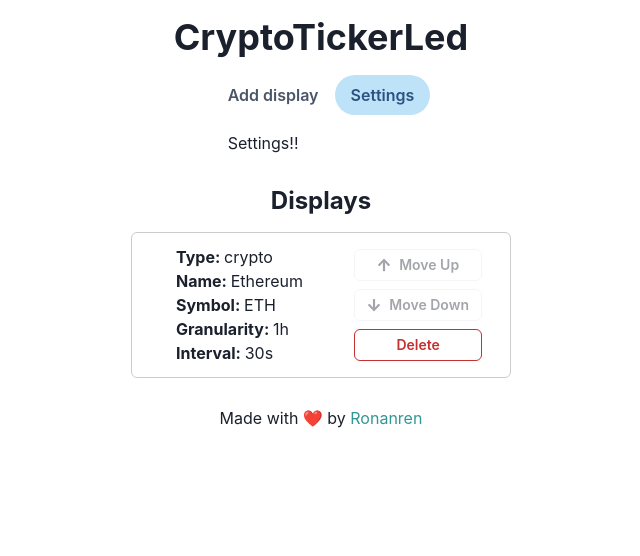
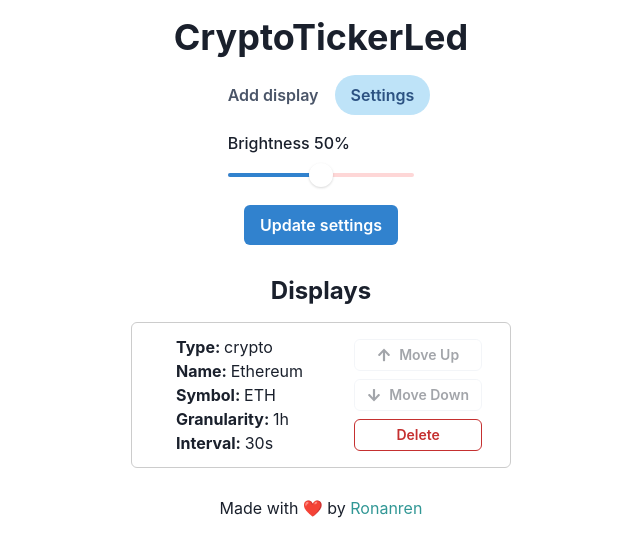
Before and after one commit to ronanren/CryptoTickerLed, a React (Create React App) app in the folder project/app/: page / in a window 1280 px wide. Both pictures are taken after a click on the tab "Settings". Shown: the top 556 px of the page, without its empty margins (319-959 px from the left). Built offline with nearby package versions, Linux system fonts and the light colour scheme; no server answers.

Commit message:
add settings on webapp

```diff
--- a/project/app/src/App.js
+++ b/project/app/src/App.js
@@ -7,42 +7,49 @@ import DisplayForm from './components/displayForm';
 import DisplayItem from './components/displayItem';
 import Footer from './components/footer';
 import { fetchDisplaysJSON, writeDisplaysJSON, fetchCoinsList } from './api/api';
+import SettingsForm from './components/settingsForm';
 
 function App() {
   const [displays, setDisplays] = useState([]);
+  const [settings, setSettings] = useState([]);
   const [coins, setCoins] = useState([]);
 
   useEffect(() => {
-    fetchDisplaysJSON(setDisplays);
+    fetchDisplaysJSON(setDisplays, setSettings);
     fetchCoinsList(setCoins);
   }, []);
 
+  const handleUpdateSettings = (newSettings) => {
+    setSettings(newSettings);
+    writeDisplaysJSON(displays, newSettings);
+  }
+
   const handleAddDisplay = async (newDisplay) => {
-    let newDisplays = { displays: [...displays.displays, newDisplay] };
+    let newDisplays = [...displays, newDisplay];
     setDisplays(newDisplays);
-    writeDisplaysJSON(newDisplays);
+    writeDisplaysJSON(newDisplays, settings);
   };
 
   const handleMoveUp = (index) => {
     if (index > 0) {
-      let newDisplays = { displays: displays.displays.map((display, i) => i === index - 1 ? displays.displays[index] : i === index ? displays.displays[index - 1] : display) };
+      let newDisplays = displays.map((display, i) => i === index - 1 ? displays[index] : i === index ? displays[index - 1] : display);
       setDisplays(newDisplays);
-      writeDisplaysJSON(newDisplays);
+      writeDisplaysJSON(newDisplays, settings);
     }
   };
 
   const handleMoveDown = (index) => {
-    if (index < displays.displays.length - 1) {
-      let newDisplays = { displays: displays.displays.map((display, i) => i === index ? displays.displays[index + 1] : i === index + 1 ? displays.displays[index] : display) };
+    if (index < displays.length - 1) {
+      let newDisplays = displays.map((display, i) => i === index ? displays[index + 1] : i === index + 1 ? displays[index] : display);
       setDisplays(newDisplays);
-      writeDisplaysJSON(newDisplays);
+      writeDisplaysJSON(newDisplays, settings);
     }
   };
 
   const handleDelete = (index) => {
-    let newDisplays = { displays: displays.displays.filter((display, i) => i !== index) };
+    let newDisplays = displays.filter((display, i) => i !== index);
     setDisplays(newDisplays);
-    writeDisplaysJSON(newDisplays);
+    writeDisplaysJSON(newDisplays, settings);
   };
 
   return (
@@ -54,7 +61,7 @@ function App() {
         <Heading as="h1" my={4}>
           CryptoTickerLed
         </Heading>
-        <Tabs variant='soft-rounded'>
+        <Tabs variant='soft-rounded' isLazy>
           <Center>
             <TabList>
               <Tab>Add display</Tab>
@@ -66,7 +73,7 @@ function App() {
               <DisplayForm onAddDisplay={handleAddDisplay} coins={coins} />
             </TabPanel>
             <TabPanel>
-              <p>Settings!!</p>
+              <SettingsForm onUpdateSettings={handleUpdateSettings} settingsData={settings} />
             </TabPanel>
           </TabPanels>
         </Tabs>
@@ -74,13 +81,13 @@ function App() {
         <Heading as="h4" fontSize={24} my={4}>
           Displays
         </Heading>
-        {displays.displays && (
-          displays.displays.map((display, index) => (
+        {displays && (
+          displays.map((display, index) => (
             <DisplayItem
               key={index}
               data={display}
               index={index}
-              length={displays.displays.length}
+              length={displays.length}
               onMoveUp={handleMoveUp}
               onMoveDown={handleMoveDown}
               onDelete={handleDelete}
--- a/project/app/src/api/api.js
+++ b/project/app/src/api/api.js
@@ -1,7 +1,10 @@
-export const fetchDisplaysJSON = (setDisplays) => {
+export const fetchDisplaysJSON = (setDisplays, setSettings) => {
 	fetch('config_displays.json')
 		.then((res) => res.json())
-		.then((data) => { setDisplays(data); });
+		.then((data) => {
+			setDisplays(data.displays);
+			setSettings(data.settings);
+		});
 };
 
 export const fetchCoinsList = (setCoins) => {
@@ -24,7 +27,7 @@ export const fetchCoinsList = (setCoins) => {
 };
 
 
-export const writeDisplaysJSON = (displays) => {
+export const writeDisplaysJSON = (displays, settings) => {
 	const serverDomain = window.location.hostname;
 	const port = 3001;
 	const apiUrl = `http://${serverDomain}:${port}/write-json`;
@@ -33,6 +36,6 @@ export const writeDisplaysJSON = (displays) => {
 		headers: {
 			'Content-Type': 'application/json'
 		},
-		body: JSON.stringify(displays)
+		body: JSON.stringify({ displays, settings })
 	});
 };
--- /dev/null
+++ b/project/app/src/components/settingsForm.js
@@ -0,0 +1,49 @@
+import React, { useState } from "react";
+import {
+	Box,
+	Button,
+	FormControl,
+	FormLabel,
+	VStack,
+	Slider,
+	SliderTrack,
+	SliderFilledTrack,
+	SliderThumb
+} from "@chakra-ui/react";
+
+const SettingsForm = ({ onUpdateSettings, settingsData }) => {
+	const settingsNull = { brightness: 0 };
+	const [settings, setSettings] = useState(settingsNull);
+	const [brightness, setBrightness] = useState(settingsData.brightness);
+
+	const handleUpdateSettings = () => {
+		onUpdateSettings(settings);
+	};
+
+	const handleBrightnessChange = (val) => {
+		setBrightness(val);
+		setSettings({ ...settings, brightness: val });
+	}
+
+	return (
+		<Box>
+			<VStack spacing={1}>
+				<FormControl>
+					<FormLabel>Brightness {brightness}%</FormLabel>
+					<Slider defaultValue={brightness} min={0} max={100} step={5} onChange={(val) => handleBrightnessChange(val)}>
+						<SliderTrack bg='red.100'>
+							<Box position='relative' right={10} />
+							<SliderFilledTrack bg='#3182ce' />
+						</SliderTrack>
+						<SliderThumb boxSize={6} />
+					</Slider>
+				</FormControl>
+				<Button colorScheme='blue' onClick={handleUpdateSettings} mt={2}>
+					Update settings
+				</Button>
+			</VStack>
+		</Box>
+	);
+};
+
+export default SettingsForm;
```
Also changed, not shown: 1 other file (tests, documents, lock files or other folders).
